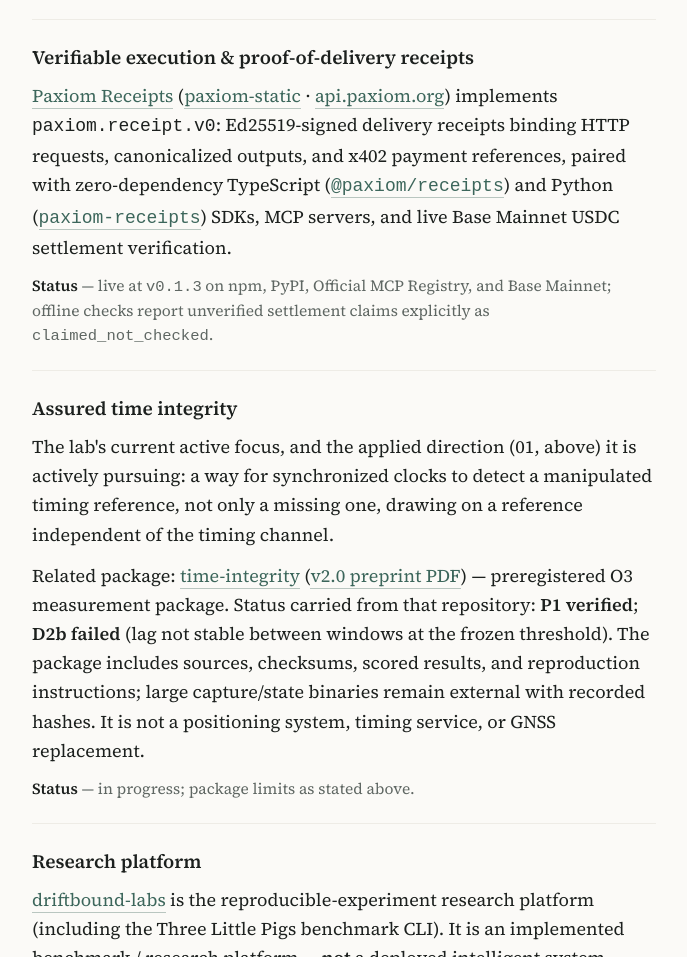
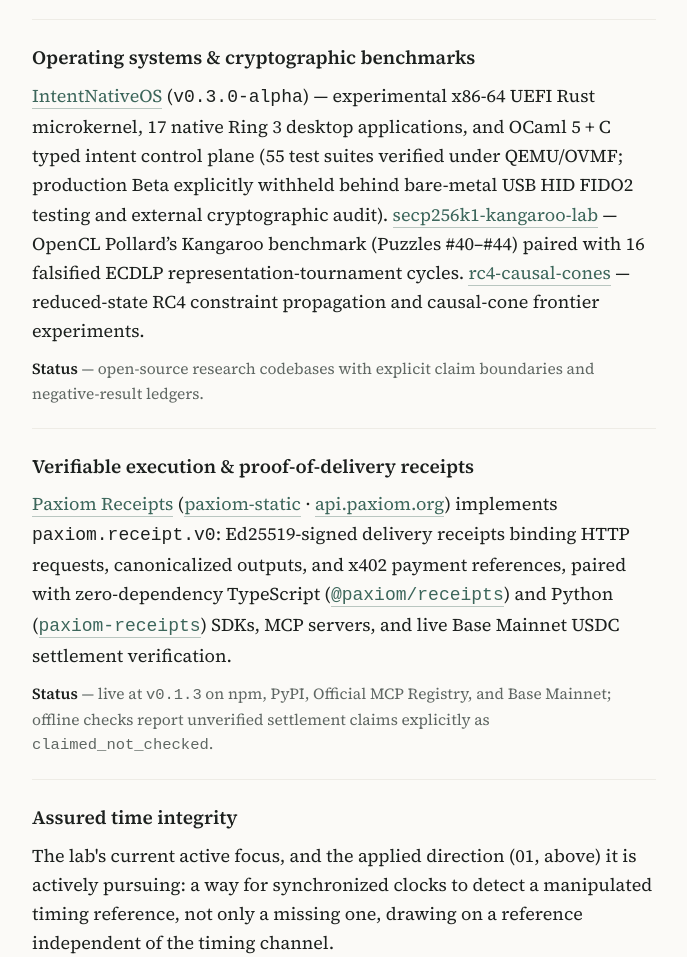
Before and after one commit to k-luecke/driftbound-site, a plain HTML site: page research.html in a window 1280 px wide. Shown: the part 2692-3649 px from the top of the page, without its empty margins (296-983 px from the left). Drawn offline with Linux system fonts and the light colour scheme.

Commit message:
feat(research): index IntentNativeOS, secp256k1-kangaroo-lab, and rc4-causal-cones

```diff
--- a/research.html
+++ b/research.html
@@ -143,6 +143,22 @@
       </div>
 
       <div class="project">
+        <h3>Operating systems &amp; cryptographic benchmarks</h3>
+        <p><a href="https://github.com/k-luecke/IntentNativeOS">IntentNativeOS</a>
+        (<code>v0.3.0-alpha</code>) — experimental x86-64 UEFI Rust microkernel,
+        17 native Ring 3 desktop applications, and OCaml 5 + C typed intent control plane
+        (55 test suites verified under QEMU/OVMF; production Beta explicitly withheld behind
+        bare-metal USB HID FIDO2 testing and external cryptographic audit).
+        <a href="https://github.com/k-luecke/secp256k1-kangaroo-lab">secp256k1-kangaroo-lab</a>
+        — OpenCL Pollard&rsquo;s Kangaroo benchmark (Puzzles #40&ndash;#44) paired with
+        16 falsified ECDLP representation-tournament cycles.
+        <a href="https://github.com/k-luecke/rc4-causal-cones">rc4-causal-cones</a>
+        — reduced-state RC4 constraint propagation and causal-cone frontier experiments.</p>
+        <p class="note"><span class="note-label">Status</span> — open-source research
+        codebases with explicit claim boundaries and negative-result ledgers.</p>
+      </div>
+
+      <div class="project">
         <h3>Verifiable execution &amp; proof-of-delivery receipts</h3>
         <p><a href="https://paxiom.org">Paxiom Receipts</a>
         (<a href="https://github.com/k-luecke/paxiom-static">paxiom-static</a> ·
```
